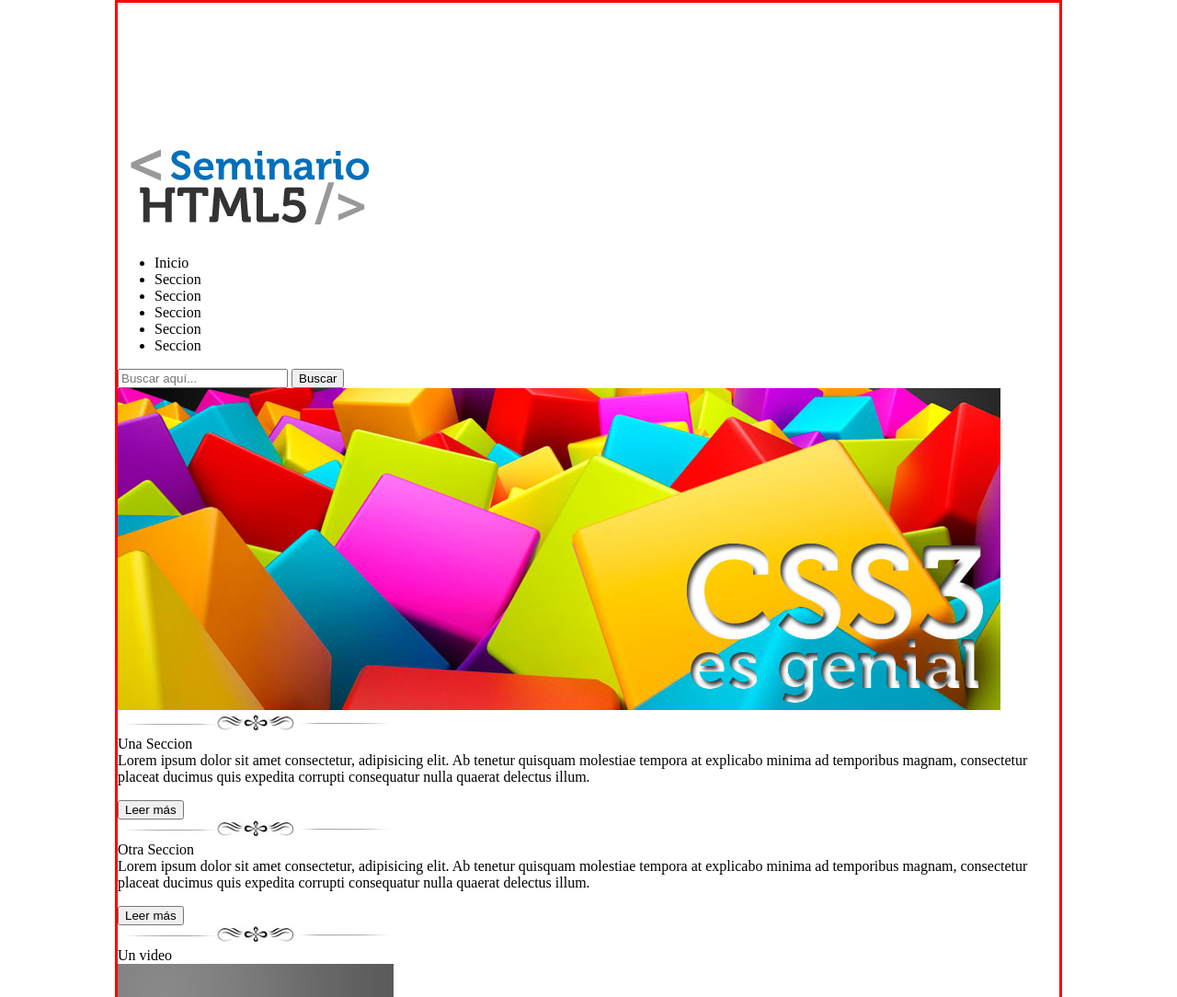
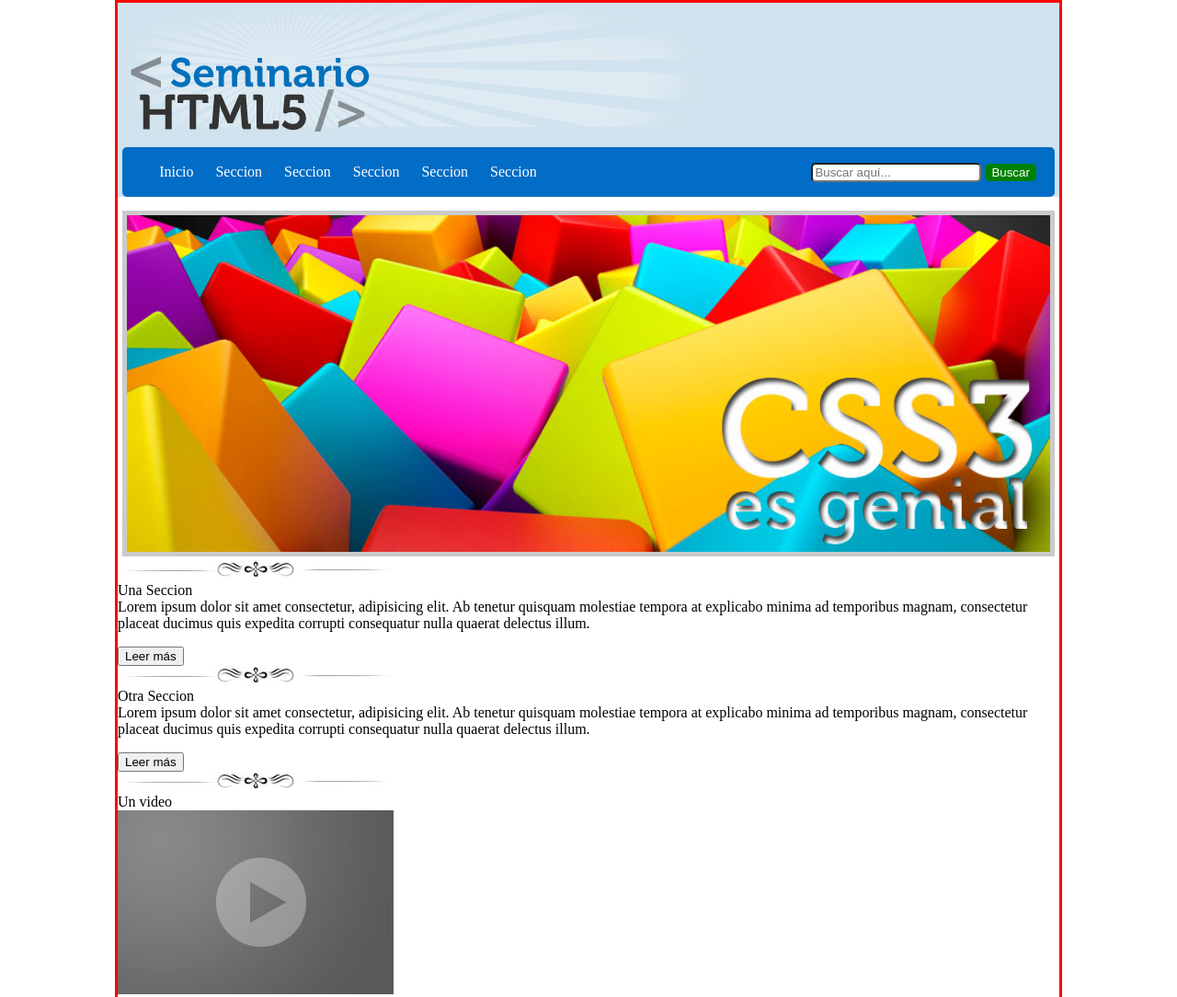
Before and after one commit to KenyiShigeru/pw10112233, a plain HTML site: page practica01css/index.html in a window 1280 px wide. Shown: the top 1084 px of the page at 92% size. Drawn offline with Linux system fonts and the light colour scheme.

Commit message:
Se actualizo

```diff
--- a/practica01css/css/estilos.css
+++ b/practica01css/css/estilos.css
@@ -4,3 +4,49 @@ body{
     margin: 0px auto;
     border: solid red;
 }
+header{
+    background: #d1e3ee;
+}
+
+#logo{
+    margin-top: -150px;
+}
+header nav{
+    background: #026dc6;
+    border-radius: 5px;
+    padding: 2px 0px;
+    margin: 0px auto;
+    width: 99%;
+}
+
+header nav form{
+    float: right;
+    margin-right: 20px;
+    margin-top: -35px;
+}
+header nav form input{
+    border-radius: 5px;
+}
+header nav form input[type="submit"]{
+    background-color: green;
+    border: 1px solid green;
+    color: white;
+
+}
+header nav ul li{
+    color: white;
+    display: inline-block ;/*Por default es block puro y abarca todo el ancho de la pantalla
+    y el inline hace que se adapte al tamaño del contenido*/
+    margin-right: 20px;
+}
+#seccion01{
+    margin-top: 15px;
+
+}
+#seccion01 article{
+    text-align: center;
+}
+#seccion01 article img{
+    border: 5px solid rgba(150,150,150,0.5);
+    width: 98%;
+}
```
